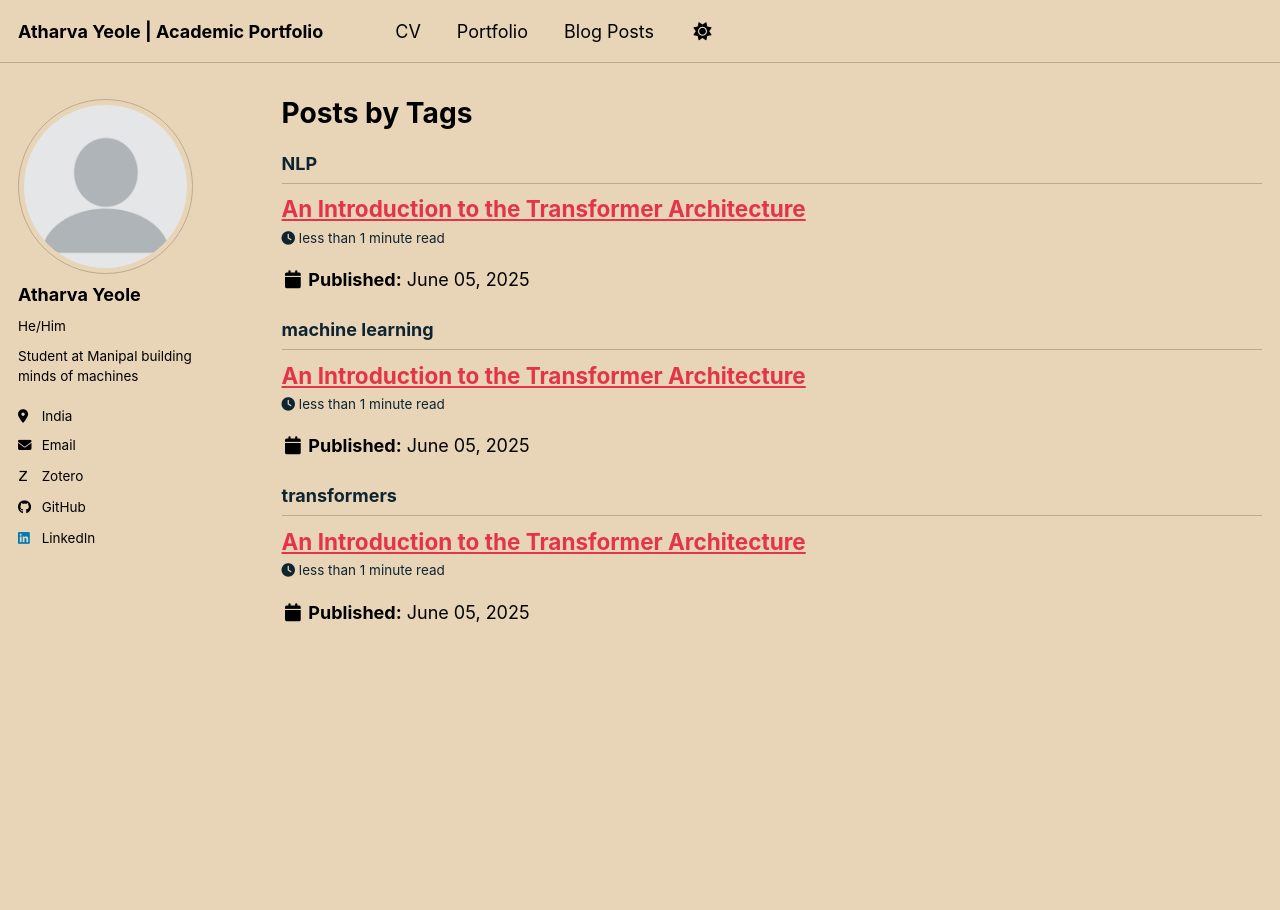
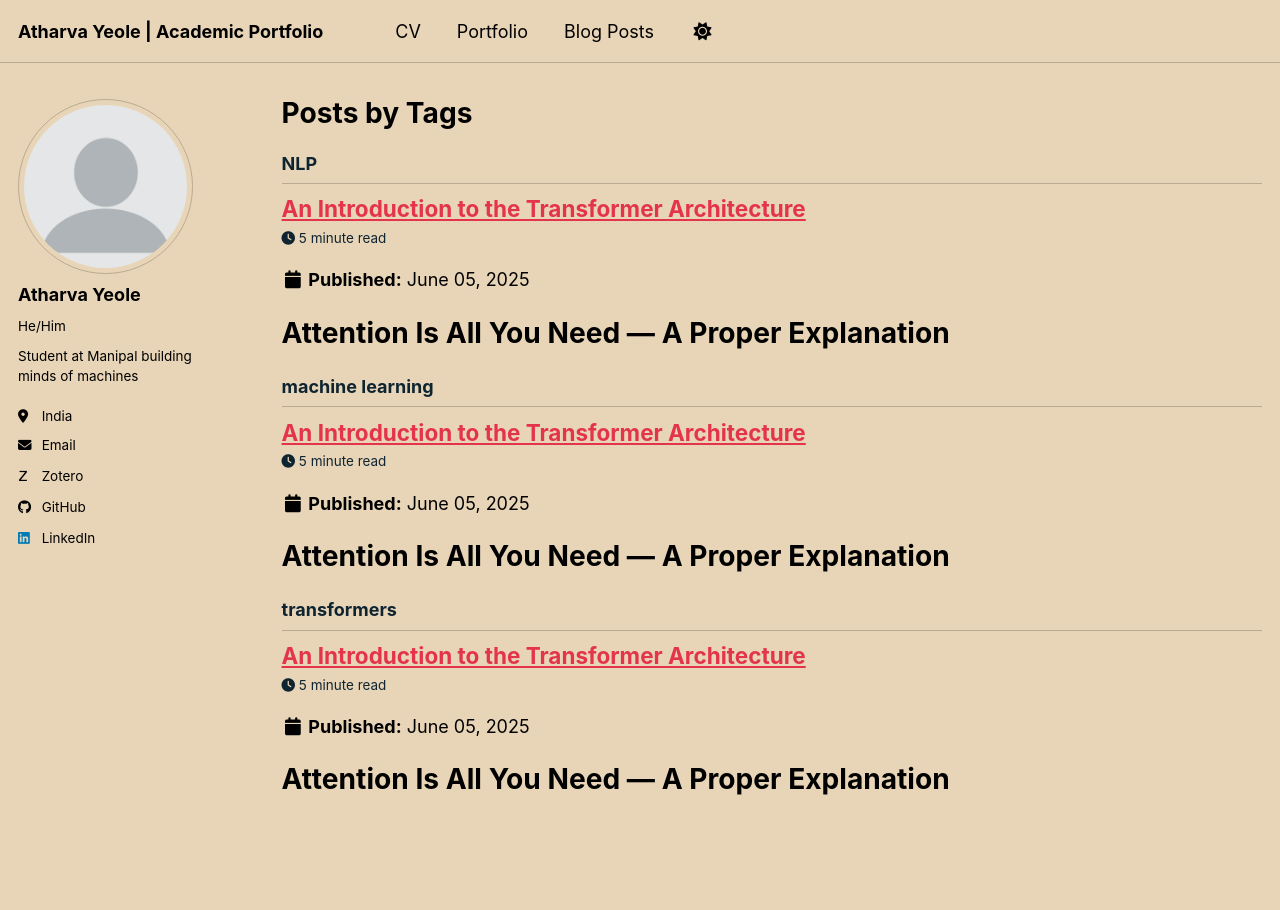
Before and after one commit to AtharvaYeole06/AtharvaYeole06.github.io, a Jekyll site: the page built from _pages/tag-archive.html, in a window 1280 px wide. Built offline with Jekyll 4.4.1, drawn with Linux system fonts in a browser that asks for light colours; some web fonts are replaced; a script bundle is joined from its source files by our own code; library files that are not in the unit come from our copies; some of the changed lines change nothing that is shown.

Commit message:
blog of Transformer

```diff
--- a/_posts/2025-06-05-AttentionIsAllYouNeed_Explained.md
+++ b/_posts/2025-06-05-AttentionIsAllYouNeed_Explained.md
@@ -7,3 +7,99 @@
   - NLP
   - transformers
 ---
+# Attention Is All You Need — A Proper Explanation
+
+**By Atharva Yeole | June 2026
+
+---
+
+## How RNNs work
+
+At every time step, the RNN takes two things:
+
+- the current input x(t) suppose a word
+- the hidden state h(t-1) (a vector that summarizes everything seen so far)
+
+And it produces:
+
+- a new hidden state h(t)
+- hₜ = tanh(W_h · h(t-1) + W_x · x(t) + b)
+
+NOTE: here (t) means at that given time not a function of time.
+
+## What was actually broken with RNNs
+
+The first one is the **vanishing gradient problem**. When you backpropagate through 50 time steps, your gradient gets multiplied by small numbers at each step. By the time it reaches step 1, it is basically zero. The model simply cannot learn long-range dependencies. It forgets.
+
+The second problem is **RNNs are sequential by design**. Step 2 cannot start until step 1 finishes. You cannot parallelize this. Training on long sequences is genuinely slow, and in 2017 this was a real bottleneck.
+
+LSTMs helped with the forgetting problem by adding a cell state and gates. But they were still sequential. Still slow. Still hitting limits on very long sequences.
+
+This is the gap "Attention Is All You Need" (Vaswani et al., 2017) fills. The paper proposes dropping recurrence entirely and replacing it with a mechanism called **self-attention** that lets every token directly talk to every other token in one shot, with full parallelism.
+
+## Q, K, V intuition
+
+Imagine you are in a group of 4 friends and someone asks a question. You do not answer immediately. First you scan the room — you look at each person and internally decide how relevant they are to what you are about to say. Your old friend who knows the full context gets 70% of your attention. The new person who just arrived gets 5%. Then your answer is basically a weighted blend of what everyone in the room is contributing.
+That scan is Q matching against K. The actual words each person would contribute to your answer is V. Your final response is the weighted mix.
+
+**Q (Query)** -> What am I looking for?
+**K (Key)** -> What do I advertise myself as?
+**V (Value)** -> What do I actually hand over?
+
+### Where do Q, K, V actually come from?
+
+This tripped me up early. Q, K, and V are not three different inputs. They all come from the **same input** just that they are projected differently using three learned weight matrices.
+
+X = token embeddings   (shape: seq_len × d_model)
+
+Q = X · W_Q
+K = X · W_K
+V = X · W_V
+
+Every token gets three versions of itself: a query version, a key version, and a value version. The network learns during training what these projections should look like. You never manually define what "a good key" is we use optimization function like gradient descent to figures it out.
+
+## Scaled dot-product attention
+
+Attention(Q, K, V) = softmax( QKᵀ / √d_k ) · V
+
+**Step 1 — Compute QKᵀ (raw attention scores)**
+
+Multiply Q and K (transposed). For a 3-token sentence this gives a 3×3 matrix where cell [i][j] is a score for how much token i should attend to token j. It is just a dot product — high dot product means the query and key point in similar directions in vector space, meaning they are relevant to each other.
+
+**Step 2 — Divide by √d_k (the scaling step)**
+
+When d_k (the dimension of each key vector) is large, say 512, dot products naturally grow very large in magnitude. Large inputs to softmax push the output toward one-hot distributions, basically 100% attention on one token and zero everywhere else. That kills gradient flow. Dividing by √d_k keeps values in a stable range so softmax produces smooth, distributed attention weights. Think of it as a temperature control knob.
+
+**Step 3 — Softmax (convert scores to probabilities)**
+
+Each row of the score matrix gets passed through softmax so values sum to 1. Now every token has a proper probability distribution over all other tokens.
+
+**Step 4 — Multiply by V (gather information)**
+
+Finally, multiply the attention weights by V. Each token's output becomes a weighted average of all Value vectors across the sequence.
+
+### The attention score matrix
+
+![Attention Matrix](assets/AttentionMatrix.jpg)
+
+## 05 Multi-head attention(why one head is not enough)
+
+A single attention head gives you one way of looking at the relationships in your sentence. But a sentence has multiple types of relationships happening simultaneously.
+
+Take this sentence: *"The animal didn't cross the street because it was too tired."*
+
+What does **"it"** refer to? The animal. That is a coreference relationship. Who is the subject of "cross"? The animal. That is syntactic. Why didn't it cross? Because of "tired." That is causal. One attention head can really only learn to model one type of relationship at a time.
+
+Multi-head attention runs `h` separate attention heads in parallel, each with its own W_Q, W_K, W_V matrices. Each head gets a smaller dimensional slice to work with so the total compute stays the same. Then all heads are concatenated and projected back:
+
+head_i       = Attention(Q·W_Qi, K·W_Ki, V·W_Vi)
+
+MultiHead    = Concat(head_1, ..., head_h) · W_O
+
+Nobody tells each head what to learn. They figure it out through training. When researchers visualize attention heads in trained Transformers, they consistently find heads that have specialized some track syntax, some track coreference, some look at neighboring tokens. It emerges from gradient descent alone.
+
+## What one Transformer layer actually looks like
+
+![One Transformer layer](./assets/transformer-layer.svg)
+
+*Based on Vaswani et al., "Attention Is All You Need," NeurIPS 2017.*
```
Also changed, not shown: assets/transformer_layer_diagram.svg (added), 1 other file.
